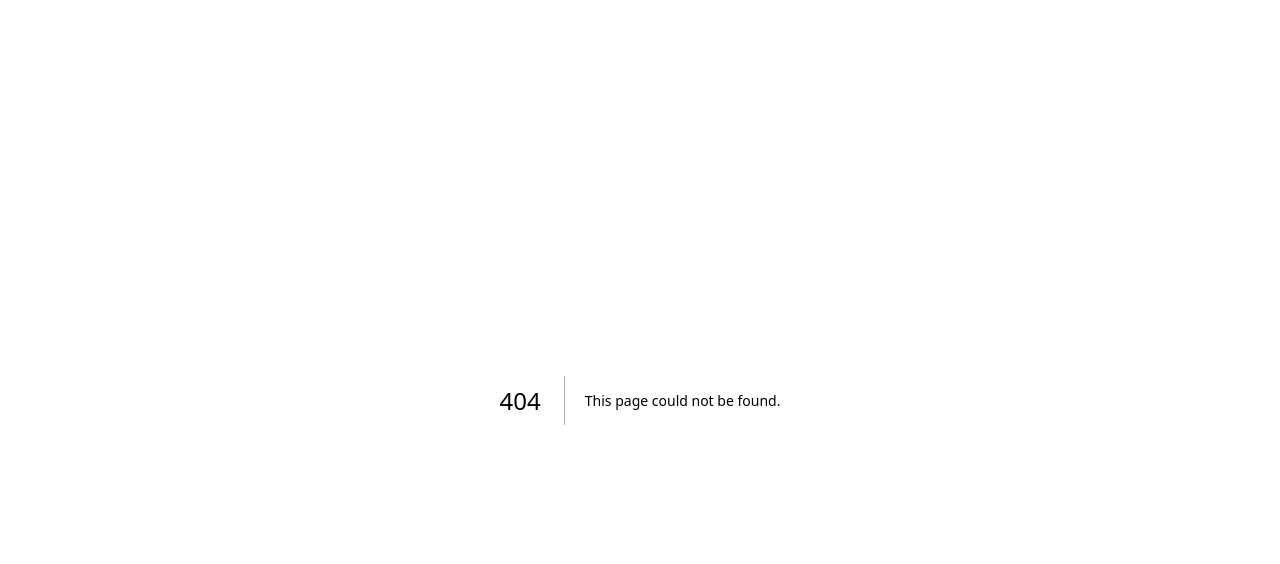
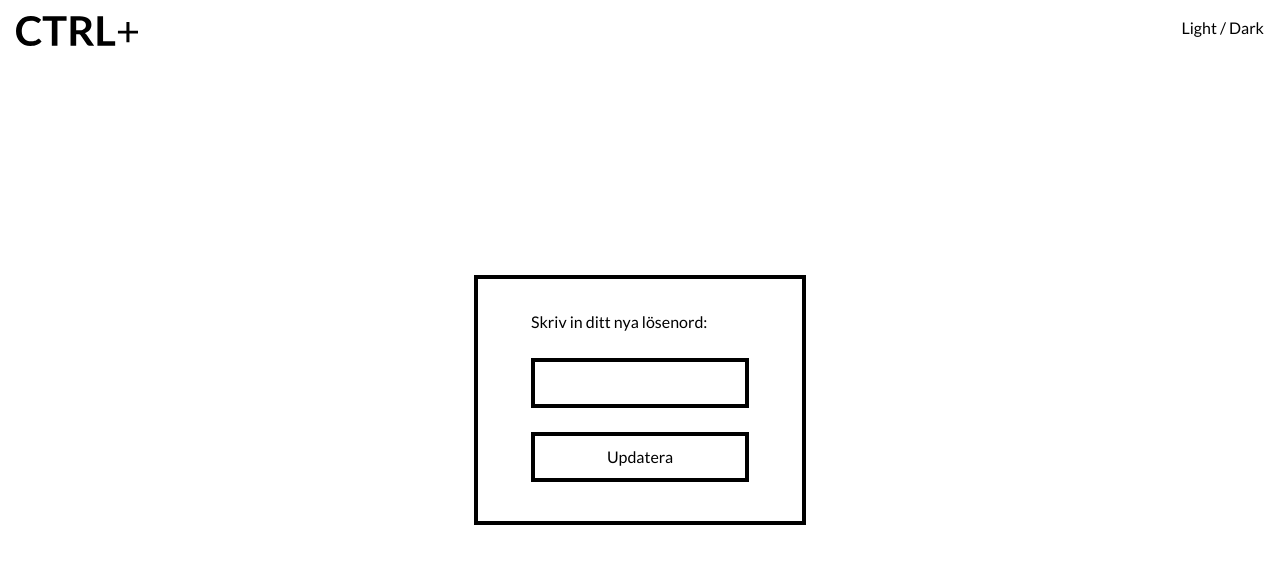
Before and after one commit to Valisaurus/Subscription_tracker, a Next.js app in the folder my-app/: page /reset-password in a window 1280 px wide. Before the commit this address had no page. Shown: the top 564 px of the page. Built offline with nearby package versions, Linux system fonts and the light colour scheme.

Commit message:
reset password logic

```diff
--- a/my-app/app/auth/reset-password/route.ts
+++ b/my-app/app/auth/reset-PW-Email/route.ts
@@ -11,18 +11,22 @@ export async function POST(request: Request) {
   const formData = await request.formData();
   const email = String(formData.get("email"));
   const supabase = createRouteHandlerClient({ cookies });
+
   const res = await supabase.auth.resetPasswordForEmail(email, {
-    redirectTo: `${requestUrl.origin}/`,
+    redirectTo: `${requestUrl.origin}/reset-password`,
   });
 
-  if (res) {
+  if (res.error) {
     return NextResponse.redirect(`${requestUrl.origin}/login`, {
       // a 301 status is required to redirect from a POST to a GET route
       status: 301,
     });
   }
 
-  return NextResponse.redirect(`${requestUrl.origin}/verification`, {
-    status: 301,
-  });
+  return NextResponse.redirect(
+    `${requestUrl.origin}/verification/reset-password`,
+    {
+      status: 301,
+    }
+  );
 }
--- /dev/null
+++ b/my-app/app/auth/reset-PW/route.ts
@@ -0,0 +1,31 @@
+import {
+  createRouteHandlerClient,
+  createServerActionClient,
+} from "@supabase/auth-helpers-nextjs";
+import { cookies } from "next/headers";
+import { NextResponse } from "next/server";
+export const dynamic = "force-dynamic";
+
+export async function POST(request: Request) {
+  const requestUrl = new URL(request.url);
+  const formData = await request.formData();
+  const password = String(formData.get("password"));
+  const supabase = createRouteHandlerClient({ cookies });
+
+  const { data, error } = await supabase.auth.updateUser({
+    password: password,
+  });
+
+  console.log("THIS IS THE ERROR: ", error);
+
+  if (error) {
+    return NextResponse.redirect(`${requestUrl.origin}/reset-password`, {
+      // a 301 status is required to redirect from a POST to a GET route
+      status: 301,
+    });
+  }
+
+  return NextResponse.redirect(`${requestUrl.origin}/`, {
+    status: 301,
+  });
+}
--- a/my-app/app/auth/sign-up/route.ts
+++ b/my-app/app/auth/sign-up/route.ts
@@ -28,7 +28,7 @@ export async function POST(request: Request) {
     );
   }
 
-  return NextResponse.redirect(`${requestUrl.origin}/verification`, {
+  return NextResponse.redirect(`${requestUrl.origin}/verification/sign-up`, {
     status: 301,
   });
 }
--- /dev/null
+++ b/my-app/app/reset-password/page.tsx
@@ -0,0 +1,7 @@
+import ClientSideResetPassword from "./reset-password";
+
+const ResetPassword = () => {
+  return <ClientSideResetPassword />;
+};
+
+export default ResetPassword;
--- /dev/null
+++ b/my-app/app/reset-password/reset-password.tsx
@@ -0,0 +1,33 @@
+"use client";
+import Logo from "@/components/general/Logo";
+import LightSwitch from "@/components/general/LightSwitch";
+import { useState } from "react";
+
+const ClientSideResetPassword = () => {
+  const [lightMode, setLightMode] = useState<boolean>(false);
+  return (
+    <div className={`${lightMode ? "dark" : ""}`}>
+      <Logo />
+      <LightSwitch lightMode={lightMode} setLightMode={setLightMode} />
+      <div className="flex flex-col justify-center items-center w-full h-screen">
+        <div className=" flex flex-col justify-center items-center border-4 border-solid border-black dark:border-white text-black dark:text-white w-[332px] h-[250px] p-[16px]">
+          <form
+            action="/auth/reset-PW"
+            method="POST"
+            className="flex flex-col gap-[24px]"
+          >
+            <label htmlFor="password">Skriv in ditt nya lösenord:</label>
+            <div className="px-4 py-2 border-4 w-full border-black bg-inherit text-black dark:border-white dark:bg-black dark:text-white h-[50px]">
+              <input type="password" name="password" />
+            </div>
+            <button className="px-4 mb-2 border-4 w-full border-black dark:border-white text-black dark:text-white h-[50px]">
+              Updatera
+            </button>
+          </form>
+        </div>
+      </div>
+    </div>
+  );
+};
+
+export default ClientSideResetPassword;
--- /dev/null
+++ b/my-app/app/verification/reset-password/page.tsx
@@ -0,0 +1,37 @@
+"use client";
+import Logo from "@/components/general/Logo";
+import LightSwitch from "@/components/general/LightSwitch";
+import { collapseTextChangeRangesAcrossMultipleVersions } from "typescript";
+
+import { useState } from "react";
+
+const VerificationPage = () => {
+  const [lightMode, setLightMode] = useState(false);
+  return (
+    <div className={`${lightMode ? "dark" : ""}`}>
+      <div className="flex flex-col items-center bg-white dark:bg-black w-screen h-screen">
+        <Logo />
+        <LightSwitch lightMode={lightMode} setLightMode={setLightMode} />
+        <div className="flex flex-col justify-around items-center w-[332px]">
+          <div className="mt-[200px]">
+            <h2 className="text-6xl text-center text-black dark:text-white">
+              CTRL+
+            </h2>
+            <i className="text-[20px] text-center text-black dark:text-white]">
+              Ta ctrl över dina prenumerationer
+            </i>
+          </div>
+          <div className="flex flex-col justify-center mt-[110px] h-[144px] text-[20px]">
+            <i className="mb-[30px]">You've got mail!</i>
+            <i>
+              <p>Titta i din inkorg!</p>
+              <p>Klicka på länken i mailen för att återsälla ditt lösenord.</p>
+            </i>
+          </div>
+        </div>
+      </div>
+    </div>
+  );
+};
+
+export default VerificationPage;
--- a/my-app/components/auth/PasswordReset.tsx
+++ b/my-app/components/auth/PasswordReset.tsx
@@ -11,7 +11,7 @@ const PasswordReset = ({ isVisible, setIsVisible }: PasswordResetProps) => {
       ></div>
       <div className="absolute w-[320px] h-[250px] border-4 border-black dark:border-white bg-white dark:bg-black z-50 ">
         <form
-          action="/auth/reset-password"
+          action="/auth/reset-PW-Email"
           method="post"
           className="flex flex-col justify-around items-center text-center w-[320px] h-[250px] p-4"
         >
```
Also changed, not shown: my-app/app/verification/sign-up/page.tsx (renamed from my-app/app/verification/page.tsx).
